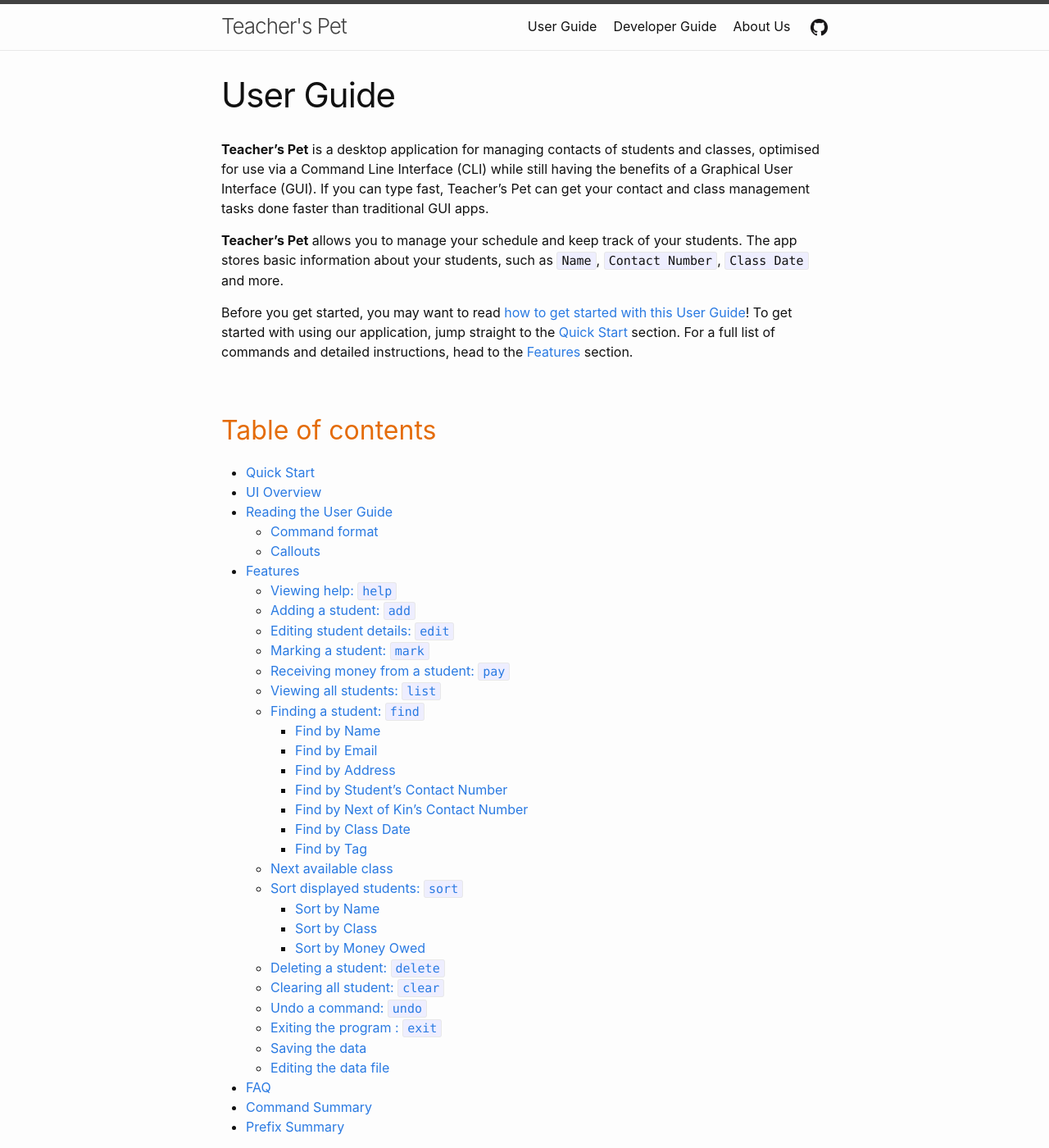
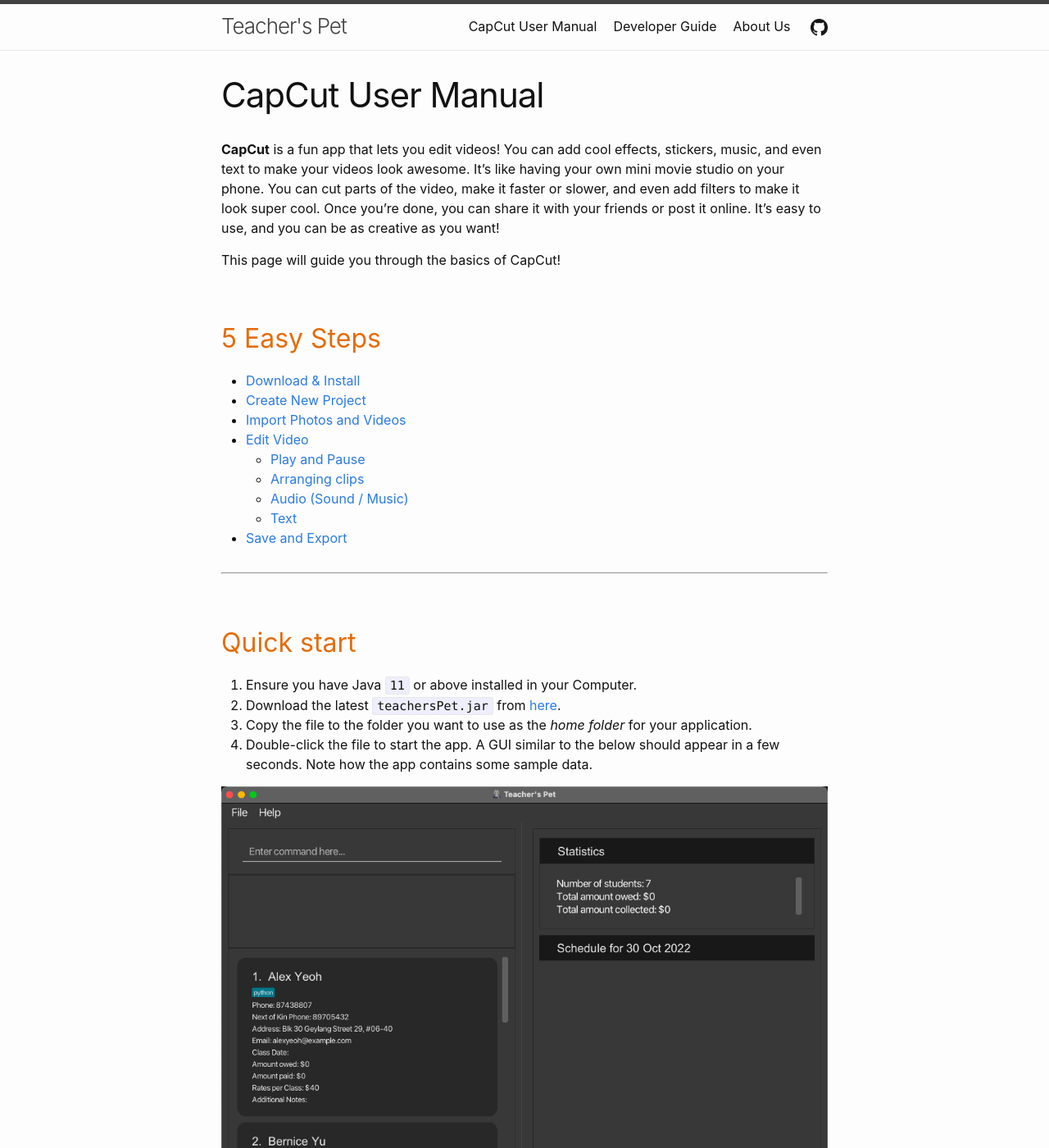
Before and after one commit to SynapseProgramming/capcut, a Jekyll site: the page built from docs/UserGuide.md, in a window 1280 px wide and 1400 px high. Shown: the whole window at 82% size. Built offline with Jekyll 4.4.1, drawn with Linux system fonts in a browser that asks for light colours.

Commit message:
Update UserGuide.md

```diff
--- a/docs/UserGuide.md
+++ b/docs/UserGuide.md
@@ -1,53 +1,21 @@
 ---
 layout: page
-title: User Guide
+title: CapCut User Manual
 ---
-**Teacher’s Pet** is a desktop application for managing contacts of students and classes, optimised for use via a
-Command Line Interface (CLI) while still having the benefits of a Graphical User Interface (GUI). If you can type fast,
-Teacher’s Pet can get your contact and class management tasks done faster than traditional GUI apps.
+**CapCut** is a fun app that lets you edit videos! You can add cool effects, stickers, music, and even text to make your videos look awesome. It’s like having your own mini movie studio on your phone. You can cut parts of the video, make it faster or slower, and even add filters to make it look super cool. Once you're done, you can share it with your friends or post it online. It's easy to use, and you can be as creative as you want!
 
-**Teacher’s Pet** allows you to manage your schedule and keep track of your students.
-The app stores basic information about your students, such as `Name`, `Contact Number`, `Class Date` and more.
+This page will guide you through the basics of CapCut!
 
-Before you get started, you may want to read [how to get started with this User Guide](#reading-the-user-guide)!
-To get started with using our application, jump straight to the [Quick Start](#quick-start) section.
-For a full list of commands and detailed instructions, head to the [Features](#features) section.
-
-## Table of contents
-* [Quick Start](#quick-start)
-* [UI Overview](#ui-overview)
-* [Reading the User Guide](#reading-the-user-guide)
-    * [Command format](#notes-about-the-command-format)
-    * [Callouts](#callouts)
-* [Features](#features)
-    * [Viewing help: `help`](#viewing-help-help)
-    * [Adding a student: `add`](#adding-a-student-add)
-    * [Editing student details: `edit`](#editing-student-details-edit)
-    * [Marking a student: `mark`](#marking-a-student-mark)
-    * [Receiving money from a student: `pay`](#receiving-money-from-a-student-pay)
-    * [Viewing all students: `list`](#viewing-all-students-list)
-    * [Finding a student: `find`](#finding-a-student-find)
-      * [Find by Name](#find-by-name)
-      * [Find by Email](#find-by-email)
-      * [Find by Address](#find-by-address)
-      * [Find by Student's Contact Number](#find-by-students-contact-number)
-      * [Find by Next of Kin's Contact Number](#find-by-next-of-kins-contact-number)
-      * [Find by Class Date](#find-by-class-date)
-      * [Find by Tag](#find-by-tag)
-    * [Next available class](#next-available-class)
-    * [Sort displayed students: `sort`](#sort-the-displayed-students-sort)
-      * [Sort by Name](#sort-by-name)
-      * [Sort by Class](#sort-by-class-date)
-      * [Sort by Money Owed](#sort-by-money-owed)
-    * [Deleting a student: `delete`](#deleting-students-delete)
-    * [Clearing all student: `clear`](#clearing-all-student-clear)
-    * [Undo a command: `undo`](#undo-the-last-command-undo)
-    * [Exiting the program : `exit`](#exiting-the-program-exit)
-    * [Saving the data](#saving-the-data)
-    * [Editing the data file](#editing-the-data-file)
-* [FAQ](#faq)
-* [Command Summary](#command-summary)
-* [Prefix Summary](#prefix-summary)
+## 5 Easy Steps
+* [Download  & Install](#download-and-install)
+* [Create New Project](#create-new-project)
+* [Import Photos and Videos](#import-photos-and-videos)
+* [Edit Video](#edit-video)
+    * [Play and Pause](#play-and-pause)
+    * [Arranging clips](#arranging-clips)
+    * [Audio (Sound / Music)](#audio)
+    * [Text](#text)
+ * [Save and Export](#save-and-export)
 
 --------------------------------------------------------------------------------------------------------------------
 
```
